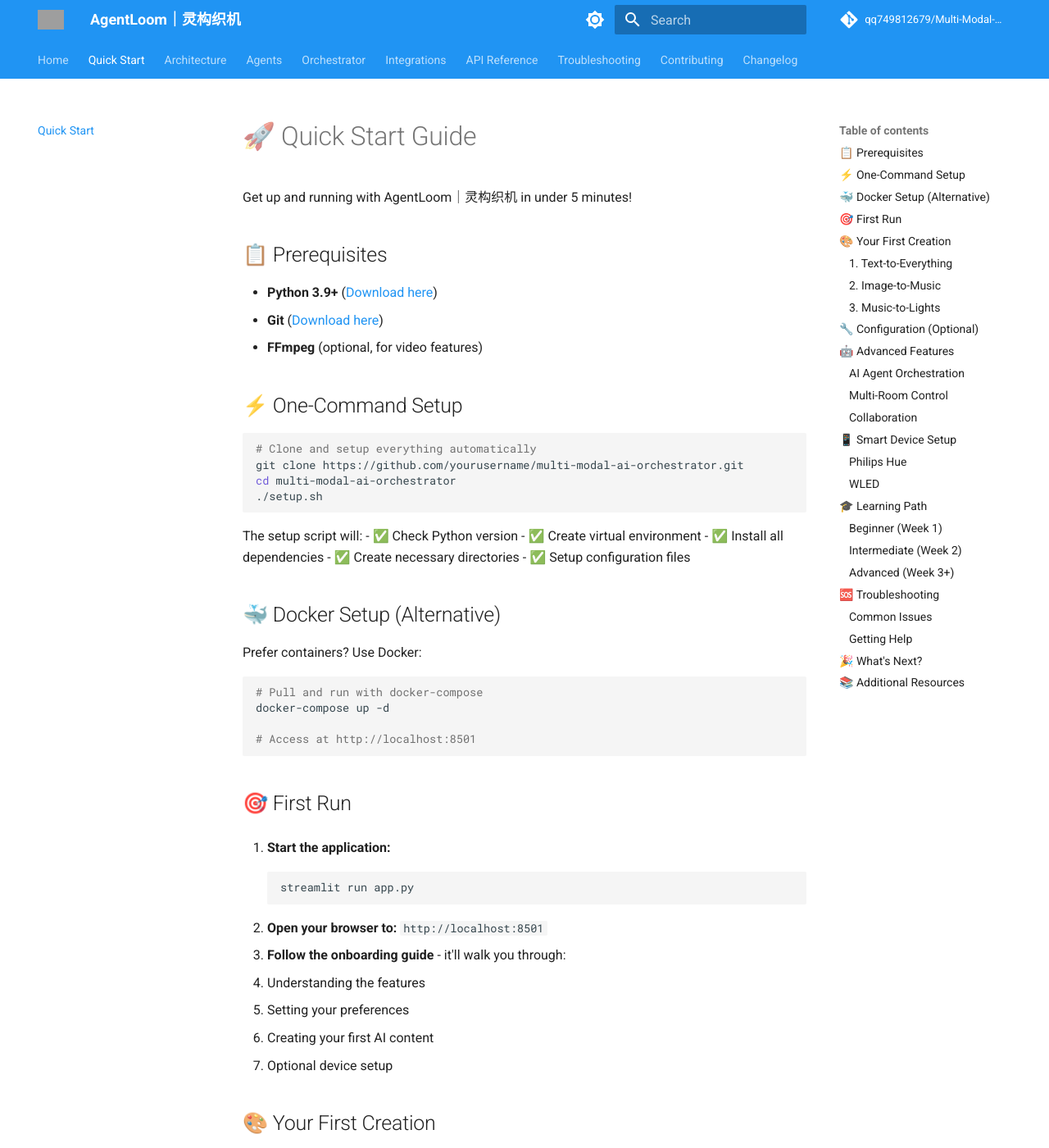
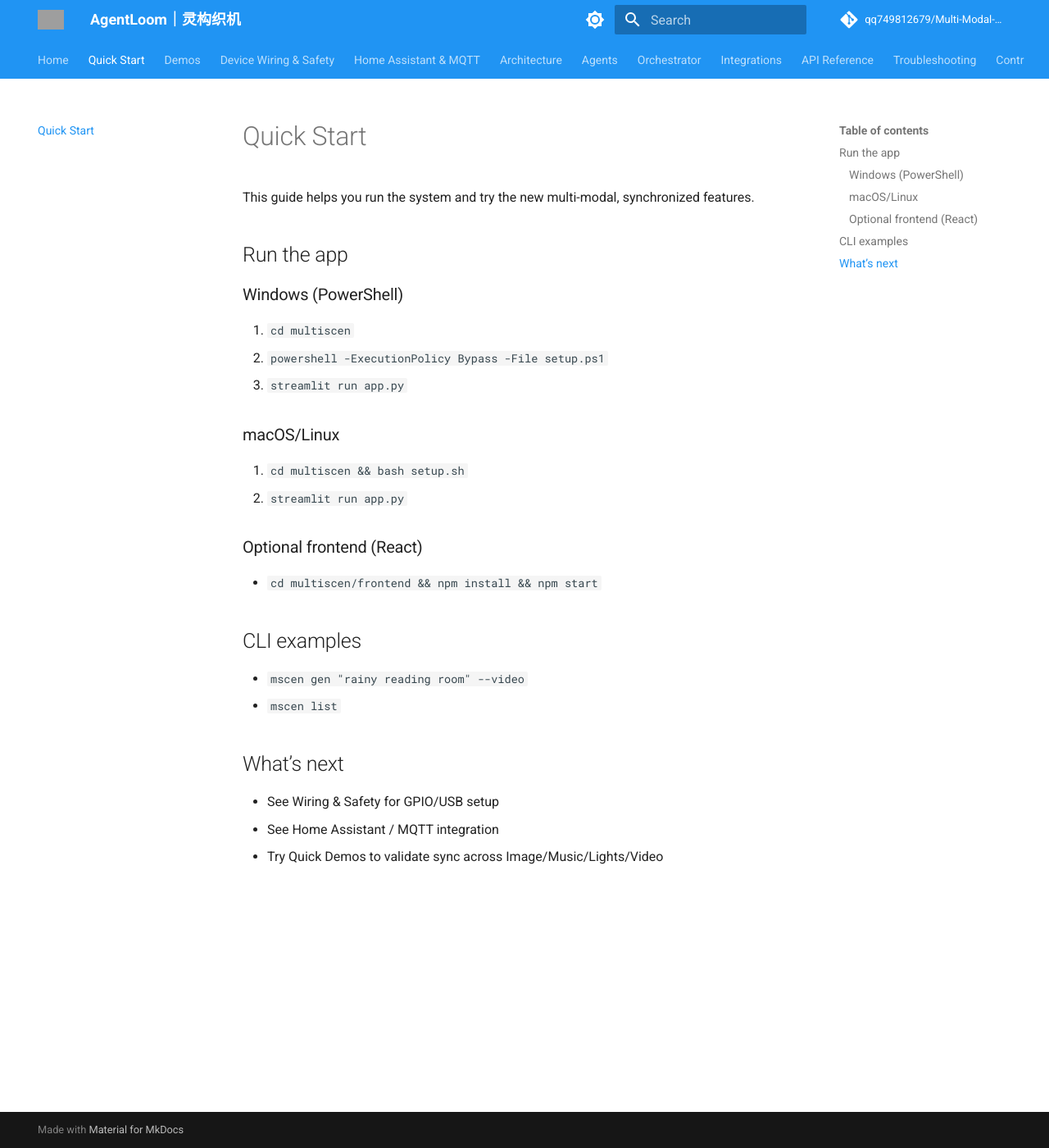
Before and after one commit to qq749812679/AgentLoom, an MkDocs documentation site: the page built from docs/QUICKSTART.md, in a window 1280 px wide and 1400 px high. Shown: the whole window at 82% size. Built offline with MkDocs 1.6.1 and Material for MkDocs 9.7.7, drawn with Linux system fonts in a browser that asks for light colours; comment, search, counter and statistics services are not loaded; some of the changed text lies outside the part shown; grey boxes are pictures that could not be loaded.

Commit message:
feat: release updates  What's New modal, Templates library, docs (wiring, MQTT, demos), README banners, CHANGELOG

````diff
--- a/docs/QUICKSTART.md
+++ b/docs/QUICKSTART.md
@@ -1,205 +1,26 @@
-# 🚀 Quick Start Guide
+# Quick Start
 
-Get up and running with AgentLoom｜灵构织机 in under 5 minutes!
+This guide helps you run the system and try the new multi-modal, synchronized features.
 
-## 📋 Prerequisites
+## Run the app
 
-- **Python 3.9+** ([Download here](https://python.org))
-- **Git** ([Download here](https://git-scm.com))
-- **FFmpeg** (optional, for video features)
+### Windows (PowerShell)
+1. `cd multiscen`
+2. `powershell -ExecutionPolicy Bypass -File setup.ps1`
+3. `streamlit run app.py`
 
-## ⚡ One-Command Setup
+### macOS/Linux
+1. `cd multiscen && bash setup.sh`
+2. `streamlit run app.py`
 
-```bash
-# Clone and setup everything automatically
-git clone https://github.com/yourusername/multi-modal-ai-orchestrator.git
-cd multi-modal-ai-orchestrator
-./setup.sh
-```
+### Optional frontend (React)
+- `cd multiscen/frontend && npm install && npm start`
 
-The setup script will:
-- ✅ Check Python version
-- ✅ Create virtual environment
-- ✅ Install all dependencies
-- ✅ Create necessary directories
-- ✅ Setup configuration files
+## CLI examples
+- `mscen gen "rainy reading room" --video`
+- `mscen list`
 
-## 🐳 Docker Setup (Alternative)
-
-Prefer containers? Use Docker:
-
-```bash
-# Pull and run with docker-compose
-docker-compose up -d
-
-# Access at http://localhost:8501
-```
-
-## 🎯 First Run
-
-1. **Start the application:**
-   ```bash
-   streamlit run app.py
-   ```
-
-2. **Open your browser to:** `http://localhost:8501`
-
-3. **Follow the onboarding guide** - it'll walk you through:
-   - Understanding the features
-   - Setting your preferences
-   - Creating your first AI content
-   - Optional device setup
-
-## 🎨 Your First Creation
-
-Let's create a complete audio-visual experience:
-
-### 1. Text-to-Everything
-1. Go to the **"🎨 智能创作"** tab
-2. Enter a theme like "cozy winter evening"
-3. Click **"🚀 开始创作"**
-4. Watch as AI generates:
-   - 🖼️ A beautiful scene image
-   - 🎵 Matching background music
-   - 💡 Synchronized lighting program
-   - 🎬 Combined video (optional)
-
-### 2. Image-to-Music
-1. Switch to **"🖼️ 图片驱动"** tab
-2. Upload any photo
-3. AI analyzes colors and mood
-4. Generates matching soundtrack
-5. Creates lighting that matches both
-
-### 3. Music-to-Lights
-1. Go to **"🎵 音乐驱动"** tab
-2. Upload an audio file (.wav, .mp3)
-3. AI analyzes the music
-4. Creates dynamic lighting choreography
-5. Export as WLED preset for real devices
-
-## 🔧 Configuration (Optional)
-
-Edit the `.env` file to enable advanced features:
-
-```bash
-# OpenAI for LLM features (recommended)
-OPENAI_API_KEY=your_key_here
-
-# Smart device integration
-HUE_BRIDGE_IP=192.168.1.100
-HUE_USERNAME=your_hue_username
-WLED_IP=192.168.1.101
-
-# Remote AI models (optional)
-IMAGE_GENERATION_URL=http://your-server/txt2img
-MUSIC_GENERATION_URL=http://your-server/musicgen
-```
-
-## 🤖 Advanced Features
-
-### AI Agent Orchestration
-- **"🤖 AI编排"** - Basic multi-agent workflows
-- **"🧠 LangGraph"** - LLM-powered intelligent planning
-
-### Multi-Room Control
-- **"🏠 多房间"** - Design lighting for entire home
-- Define rooms, themes, and synchronized programs
-
-### Collaboration
-- **"🤝 分享协作"** - Real-time team editing
-- Share projects, collaborate live, browse community creations
-
-## 📱 Smart Device Setup
-
-### Philips Hue
-1. Find your bridge IP: Use Hue app or router admin
-2. Create username: Follow [Philips guide](https://developers.meethue.com/develop/get-started-2/)
-3. Add to `.env` file
-4. Test in **"⚡ 设备控制"** tab
-
-### WLED
-1. Flash WLED to ESP32/ESP8266
-2. Configure WiFi and note IP address
-3. Add IP to `.env` file
-4. Test connection in device control tab
-
-## 🎓 Learning Path
-
-### Beginner (Week 1)
-- [x] Complete onboarding
-- [x] Create first text-to-everything project
-- [x] Try image and music uploads
-- [x] Explore different themes and styles
-
-### Intermediate (Week 2)
-- [ ] Connect smart devices
-- [ ] Try multi-room projects
-- [ ] Use advanced parameters
-- [ ] Share your first creation
-
-### Advanced (Week 3+)
-- [ ] Create custom plugins
-- [ ] Use LangGraph orchestration
-- [ ] Set up collaboration workspace
-- [ ] Contribute to the project
-
-## 🆘 Troubleshooting
-
-### Common Issues
-
-**"Module not found" errors:**
-```bash
-# Ensure virtual environment is activated
-source .venv/bin/activate  # Linux/Mac
-.venv\Scripts\activate     # Windows
-
-# Reinstall dependencies
-pip install -r requirements.txt
-```
-
-**Slow generation speeds:**
-- Enable caching in settings
-- Use lower quality settings for testing
-- Check internet connection for remote models
-
-**Device connection fails:**
-- Verify IP addresses are correct
-- Check firewall settings
-- Ensure devices are on same network
-
-**UI not loading:**
-- Clear browser cache
-- Try incognito/private mode
-- Check console for JavaScript errors
-
-### Getting Help
-
-- 📖 **Documentation**: Browse the `/docs` folder
-- 🐛 **Issues**: [GitHub Issues](https://github.com/yourusername/multi-modal-ai-orchestrator/issues)
-- 💬 **Discord**: Join our community chat
-- 📧 **Email**: contact@your-project.com
-
-## 🎉 What's Next?
-
-Now that you're set up:
-
-1. **Explore**: Try all the different generation modes
-2. **Customize**: Adjust parameters to match your style
-3. **Connect**: Link your smart home devices
-4. **Share**: Join the community and share your creations
-5. **Contribute**: Help make the project even better!
-
-## 📚 Additional Resources
-
-- [📖 Full Documentation](./README.md)
-- [🏗️ Architecture Guide](./ARCHITECTURE.md)
-- [🤖 Agent System](./AGENTS.md)
-- [🔌 Plugin Development](./PLUGINS.md)
-- [🤝 Contributing Guide](../CONTRIBUTING.md)
-
----
-
-**Welcome to the future of AI-powered creativity! 🚀**
-
-Questions? Ideas? We'd love to hear from you in our community channels!
+## What’s next
+- See Wiring & Safety for GPIO/USB setup
+- See Home Assistant / MQTT integration
+- Try Quick Demos to validate sync across Image/Music/Lights/Video
--- a/mkdocs.yml
+++ b/mkdocs.yml
@@ -51,6 +51,9 @@
 nav:
   - Home: index.md
   - Quick Start: QUICKSTART.md
+  - Demos: DEMOS.md
+  - Device Wiring & Safety: DEVICE_WIRING.md
+  - Home Assistant & MQTT: HOME_ASSISTANT_MQTT.md
   - Architecture: ARCHITECTURE.md
   - Agents: AGENTS_ARCHITECTURE.md
   - Orchestrator: ORCHESTRATOR_USAGE.md
````
Also changed, not shown: CHANGELOG.md (+6 -0 lines), README.md (+1 -1 lines), README.zh-CN.md (+2 -0 lines), docs/DEMOS.md (added, +18 -0 lines), docs/DEVICE_WIRING.md (added, +31 -0 lines), docs/HOME_ASSISTANT_MQTT.md (added, +23 -0 lines), frontend/src/components/Layout/Header.tsx (+16 -3 lines), frontend/src/components/Layout/Layout.tsx (+12 -1 lines), frontend/src/components/Layout/Sidebar.tsx (+5 -2 lines), frontend/src/components/Layout/WhatsNewModal.tsx (added, +72 -0 lines), frontend/src/pages/TemplatesPage.tsx (added, +97 -0 lines), 1 other file.
